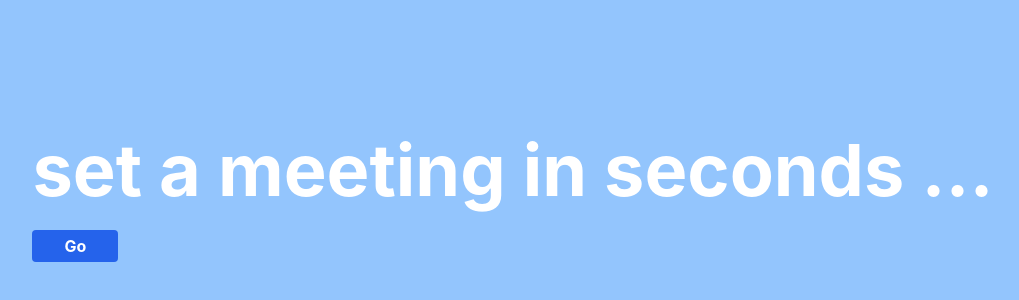
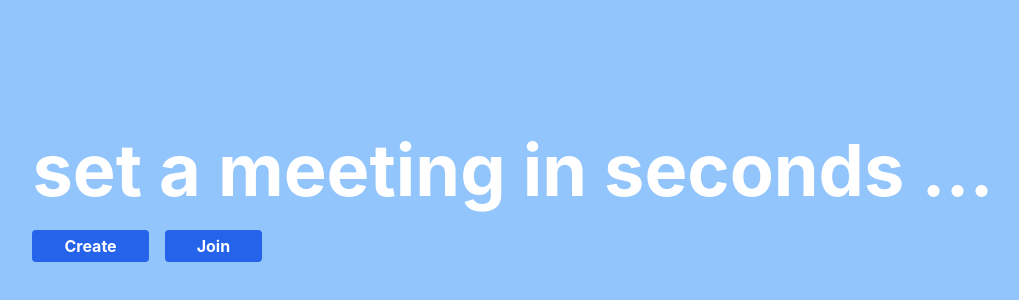
Before and after one commit to abaheer/meeting-time-finder, a React (Vite) app in the folder client/: page / in a window 1280 px wide. Shown: the part 192-492 px from the top of the page, without its empty margins (127-1146 px from the left). Built offline with nearby package versions, Linux system fonts and the light colour scheme.

Commit message:
Update theme

```diff
--- a/client/src/pages/calender/calendar.jsx
+++ b/client/src/pages/calender/calendar.jsx
@@ -73,18 +73,17 @@ export const Calendar = (props) => {
   };
 
   return (
-    <div className="w-screen h-screen">
-      {/* <nav className="flex justify-center bg-sky-900 text-white font-medium p-4 text-2xl">
-        <Link to="/join">
-          <h1 className="ml-2 text-right float-right">Join Room</h1>
+    <div className="h-screen flex flex-col">
+      <nav className="text-white font-medium p-2 text-2xl w-screen">
+        <Link to="/">
+          <h1 className="ml-10 text-right float-left">whenwefree</h1>
         </Link>
-        <h1 className="ml-2 mr-2"> | </h1>
         <Link to="/">
-          <h1 className="text-right float-right">Create Room</h1>
+          <h1 className="mr-10 text-right float-right">{`<`}</h1>
         </Link>
-      </nav> */}
+      </nav>
 
-      <div className="pt-20 flex justify-center items-center">
+      <div className="pt-10 flex justify-center items-center">
         <div className="w-[600px] bg-white shadow-sm border-none">
           <div
             key="uhhh"
--- a/client/src/pages/create-room/create-room.jsx
+++ b/client/src/pages/create-room/create-room.jsx
@@ -68,7 +68,7 @@ export const CreateRoom = () => {
   };
 
   return (
-    <div className="w-screen h-screen bg-blue-300 flex items-center justify-center">
+    <div className="w-screen h-screen flex items-center justify-center">
       <div className="w-full max-w-xs justify-center">
         <form
           noValidate
--- a/client/src/pages/create-room/join-room.jsx
+++ b/client/src/pages/create-room/join-room.jsx
@@ -44,7 +44,7 @@ export const JoinRoom = () => {
   };
 
   return (
-    <div className="w-screen h-screen bg-blue-300 flex items-center justify-center">
+    <div className="w-screen h-screen flex items-center justify-center">
       <div className="w-full max-w-xs justify-center">
         <form
           noValidate
--- a/client/src/pages/index.jsx
+++ b/client/src/pages/index.jsx
@@ -16,10 +16,17 @@ export const Index = () => {
         {/* <h2 className="text-xl text-white">Join or create a room to begin!</h2> */}
         <button
           type="button"
-          onClick={handleClick}
+          onClick={() => navigate("/create")}
           className="transition duration-200 mt-6 pl-8 pr-8 mb-5 rounded py-1 px-3 text-white font-bold bg-blue-600 hover:bg-blue-800"
         >
-          Go
+          Create
+        </button>
+        <button
+          type="button"
+          onClick={() => navigate("/join")}
+          className="transition duration-200 mt-6 pl-8 ml-4 pr-8 mb-5 rounded py-1 px-3 text-white font-bold bg-blue-600 hover:bg-blue-800"
+        >
+          Join
         </button>
       </div>
     </section>
```
